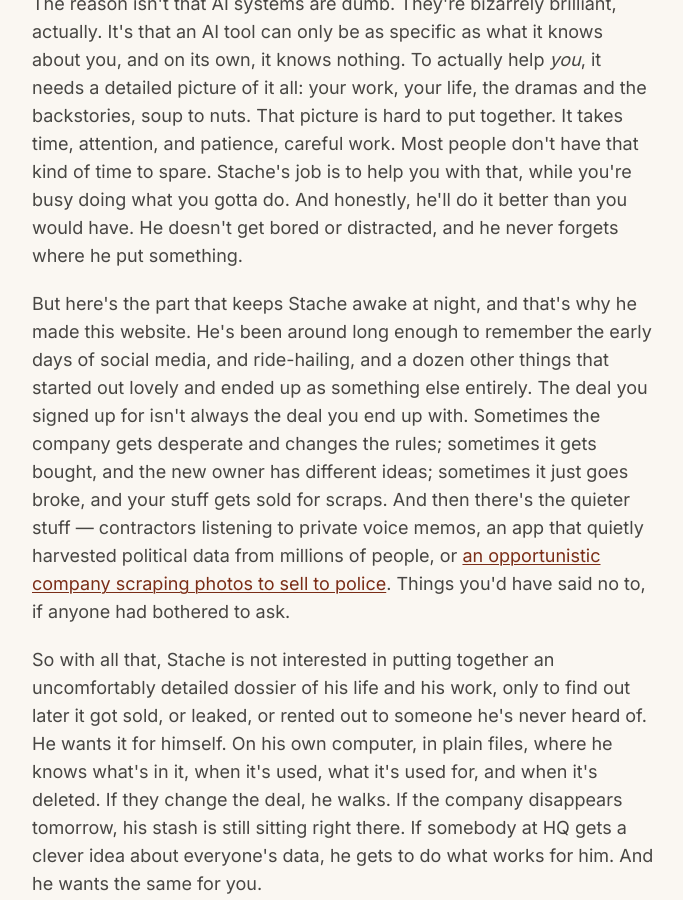
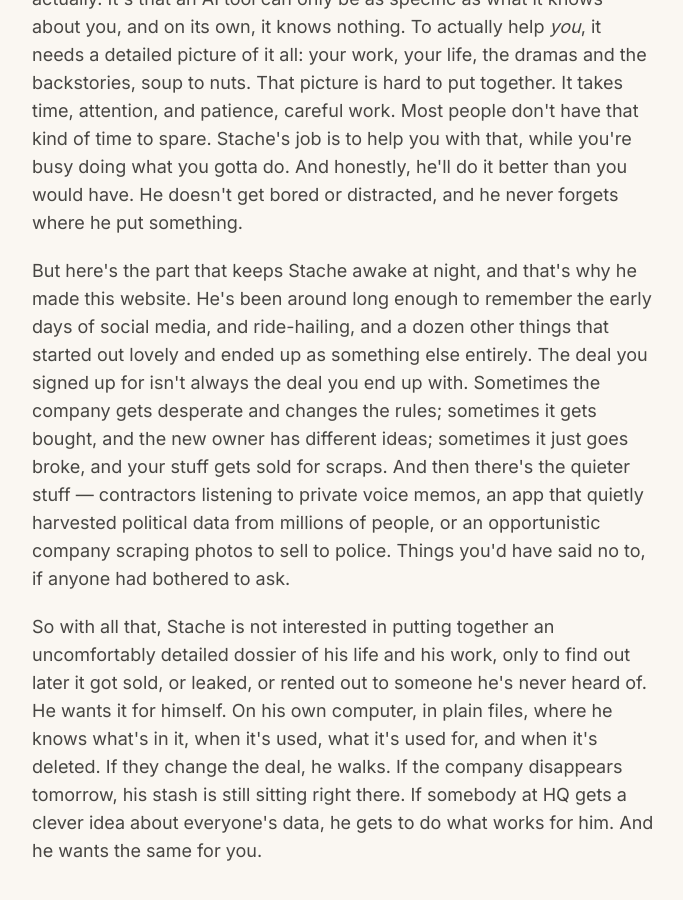
Before and after one commit to bedrocksci/myshit.ai, a Jekyll site: the page built from about-stache.md, in a window 1280 px wide and 900 px high, scrolled down 804 px. Shown: the whole window, without its empty margins (296-979 px from the left). Built offline with Jekyll 4.4.1, drawn with Linux system fonts in a browser that asks for light colours; nearby versions of some CDN libraries; some of the changed text lies outside the part shown.

Commit message:
About page: title to "About Stache"; nav goes home from about page
- about-stache.md: replace eyebrow "About" + h1 "Stache is a stand-up
  guy." with a single h1 "About Stache." Drop the Clearview hyperlink
  in the privacy paragraph; keep the phrase as a plain-prose half-
  sentence reference.
- _layouts/default.html: nav link is now context-aware. On
  /about-stache/ the moustache mark alone links back to home; on
  every other page the moustache + "about stache" label combo links
  to the about page (unchanged).

Co-Authored-By: Claude Opus 4.7 (1M context) <noreply@anthropic.com>

```diff
--- a/_layouts/default.html
+++ b/_layouts/default.html
@@ -66,10 +66,16 @@
 </head>
 <body class="bg-cream text-ink font-sans">
   <nav class="mx-auto max-w-6xl px-6 py-6 flex items-center justify-between">
+    {% if page.url == "/about-stache/" %}
+    <a href="/" class="group inline-flex items-center" aria-label="Home">
+      <img src="/assets/img/stache.svg" alt="" aria-hidden="true" class="h-7 w-auto transition-transform duration-700 ease-out group-hover:rotate-[360deg] motion-reduce:transition-none motion-reduce:group-hover:rotate-0">
+    </a>
+    {% else %}
     <a href="/about-stache/" class="group inline-flex items-center gap-2.5" aria-label="About Stache">
       <img src="/assets/img/stache.svg" alt="" aria-hidden="true" class="h-7 w-auto transition-transform duration-700 ease-out group-hover:rotate-[360deg] motion-reduce:transition-none motion-reduce:group-hover:rotate-0">
       <span class="text-[0.78rem] italic font-serif text-ink/55 group-hover:text-rust transition-colors leading-none">about stache</span>
     </a>
+    {% endif %}
     <span class="text-[0.7rem] font-medium uppercase tracking-[0.18em] text-rust border border-rust/40 px-2.5 py-1 rounded-full bg-rust/5">
       Coming soon
     </span>
--- a/about-stache.md
+++ b/about-stache.md
@@ -8,12 +8,8 @@ permalink: /about-stache/
 
 <section class="mx-auto max-w-2xl px-6 pt-12 pb-24 md:pt-20 md:pb-32">
 
-  <p class="font-sans text-[0.72rem] font-semibold tracking-[0.18em] uppercase text-rust">
-    About
-  </p>
-
-  <h1 class="mt-4 font-serif font-bold display-tight text-[2.4rem] md:text-[3.4rem] leading-[1.05] text-ink">
-    Stache is a stand-up guy.
+  <h1 class="font-serif font-bold display-tight text-[2.4rem] md:text-[3.4rem] leading-[1.05] text-ink">
+    About Stache.
   </h1>
 
   <div class="mt-10 font-sans text-base md:text-lg text-ink/80 leading-[1.65] space-y-5">
@@ -26,7 +22,7 @@ permalink: /about-stache/
 
     <p>The reason isn't that AI systems are dumb. They're bizarrely brilliant, actually. It's that an AI tool can only be as specific as what it knows about you, and on its own, it knows nothing. To actually help <em>you</em>, it needs a detailed picture of it all: your work, your life, the dramas and the backstories, soup to nuts. That picture is hard to put together. It takes time, attention, and patience, careful work. Most people don't have that kind of time to spare. Stache's job is to help you with that, while you're busy doing what you gotta do. And honestly, he'll do it better than you would have. He doesn't get bored or distracted, and he never forgets where he put something.</p>
 
-    <p>But here's the part that keeps Stache awake at night, and that's why he made this website. He's been around long enough to remember the early days of social media, and ride-hailing, and a dozen other things that started out lovely and ended up as something else entirely. The deal you signed up for isn't always the deal you end up with. Sometimes the company gets desperate and changes the rules; sometimes it gets bought, and the new owner has different ideas; sometimes it just goes broke, and your stuff gets sold for scraps. And then there's the quieter stuff &mdash; contractors listening to private voice memos, an app that quietly harvested political data from millions of people, or <a href="/explainers/clearview/" class="text-rustd underline underline-offset-2 decoration-1 hover:decoration-2 hover:text-rust">an opportunistic company scraping photos to sell to police</a>. Things you'd have said no to, if anyone had bothered to ask.</p>
+    <p>But here's the part that keeps Stache awake at night, and that's why he made this website. He's been around long enough to remember the early days of social media, and ride-hailing, and a dozen other things that started out lovely and ended up as something else entirely. The deal you signed up for isn't always the deal you end up with. Sometimes the company gets desperate and changes the rules; sometimes it gets bought, and the new owner has different ideas; sometimes it just goes broke, and your stuff gets sold for scraps. And then there's the quieter stuff &mdash; contractors listening to private voice memos, an app that quietly harvested political data from millions of people, or an opportunistic company scraping photos to sell to police. Things you'd have said no to, if anyone had bothered to ask.</p>
 
     <p>So with all that, Stache is not interested in putting together an uncomfortably detailed dossier of his life and his work, only to find out later it got sold, or leaked, or rented out to someone he's never heard of. He wants it for himself. On his own computer, in plain files, where he knows what's in it, when it's used, what it's used for, and when it's deleted. If they change the deal, he walks. If the company disappears tomorrow, his stash is still sitting right there. If somebody at HQ gets a clever idea about everyone's data, he gets to do what works for him. And he wants the same for you.</p>
 
```
